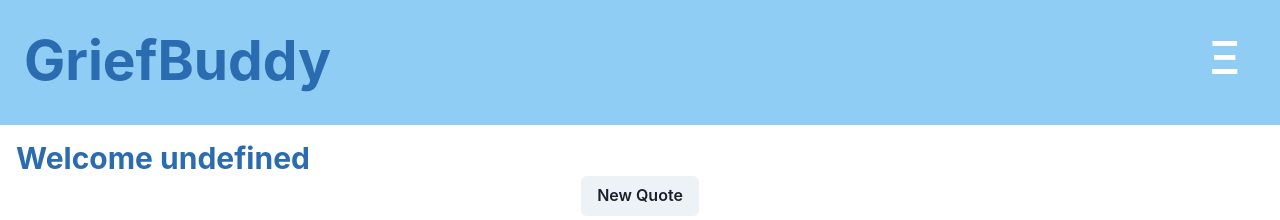
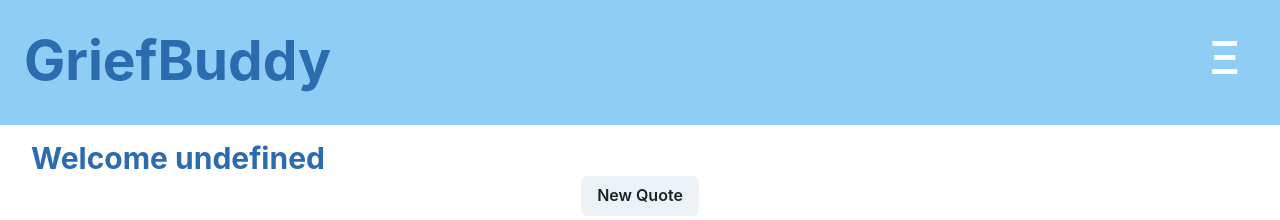
Before and after one commit to The-KPCP-Hotel/griefbuddy, a React app: page /home in a window 1280 px wide. Shown: the top 220 px of the page. Built offline with nearby package versions, Linux system fonts and the light colour scheme; no server answers.

Commit message:
add left padding to welcome

```diff
--- a/src/components/HomePage.tsx
+++ b/src/components/HomePage.tsx
@@ -32,7 +32,7 @@ function HomePage() {
   return (
     <ChakraProvider>
       <Container maxW="7xl">
-        <Heading color="blue.600" size="lg">{`Welcome ${user?.name.split(' ')[0]}`}</Heading>
+        <Heading pl="15px" color="blue.600" size="lg">{`Welcome ${user?.name.split(' ')[0]}`}</Heading>
         <Quote />
         <Box h="600px" overflow="scroll">
           <MainFeed user={user} googleId={googId} />
```
